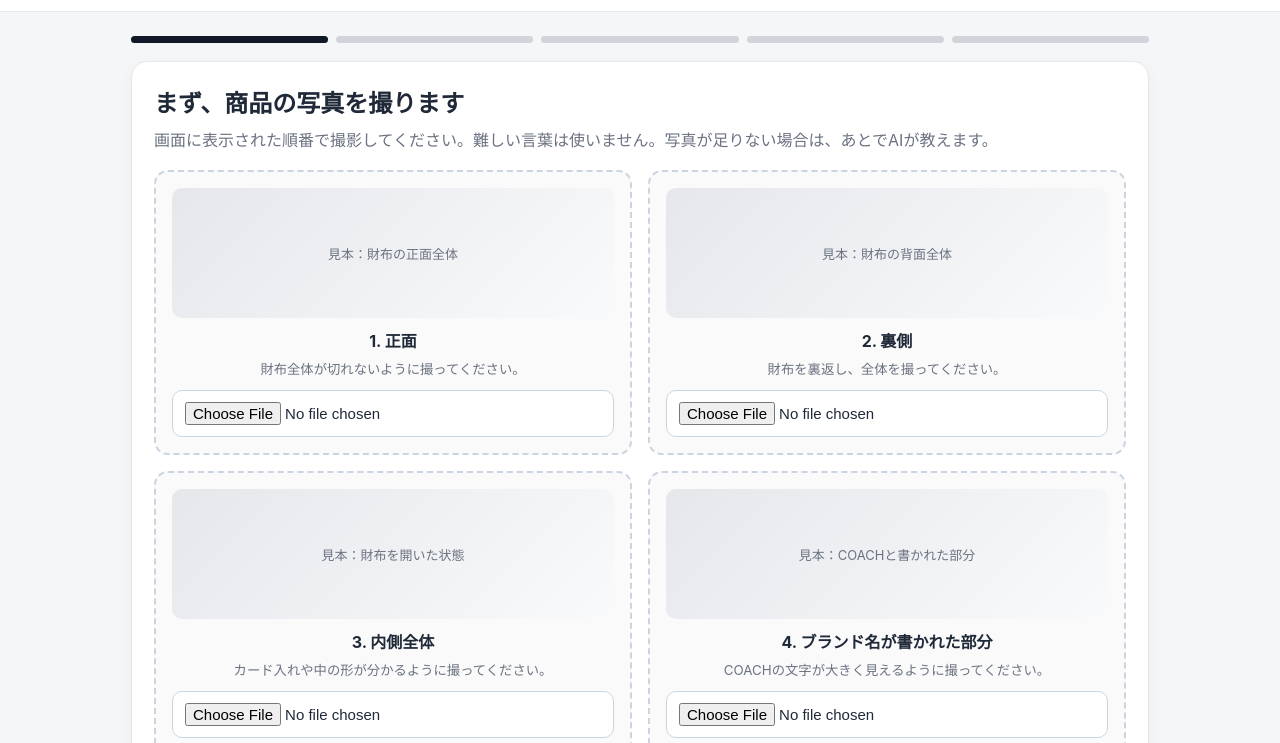
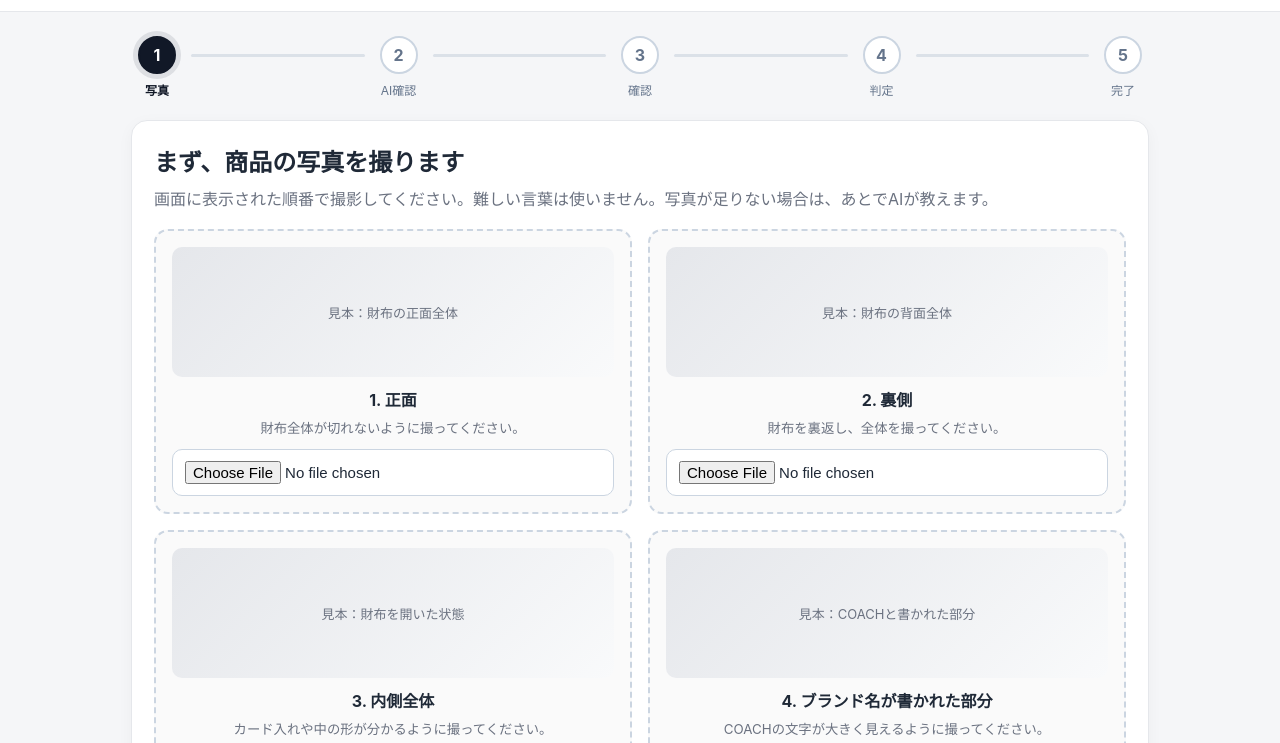
Before and after one commit to sokoneya-system/sokoneya-assessment-os, a plain HTML site: page index.html in a window 1280 px wide. Shown: the part 60-803 px from the top of the page. Drawn offline with Linux system fonts and the light colour scheme.

Commit message:
index.html

```diff
--- a/index.html
+++ b/index.html
@@ -49,18 +49,57 @@
     white-space:nowrap;
   }
   main{max-width:1050px;margin:24px auto;padding:0 16px 60px}
-  .progress{
+  .stepper{
     display:grid;
-    grid-template-columns:repeat(5,1fr);
+    grid-template-columns:auto 1fr auto 1fr auto 1fr auto 1fr auto;
+    align-items:start;
     gap:8px;
-    margin-bottom:18px;
+    margin-bottom:22px;
   }
-  .progress div{
-    height:7px;
-    background:#d1d5db;
+  .step{
+    display:flex;
+    flex-direction:column;
+    align-items:center;
+    min-width:52px;
+  }
+  .circle{
+    width:38px;
+    height:38px;
+    border-radius:50%;
+    border:2px solid #cbd5e1;
+    background:#fff;
+    display:flex;
+    align-items:center;
+    justify-content:center;
+    font-weight:700;
+    color:#64748b;
+  }
+  .label{
+    margin-top:7px;
+    font-size:12px;
+    color:#64748b;
+    white-space:nowrap;
+  }
+  .line{
+    height:3px;
+    background:#dbe1e8;
+    margin-top:18px;
     border-radius:999px;
   }
-  .progress .active{background:var(--accent)}
+  .step.done .circle{
+    background:#0f766e;
+    border-color:#0f766e;
+    color:#fff;
+  }
+  .step.done .label{color:#0f766e;font-weight:700}
+  .step.active .circle{
+    background:#111827;
+    border-color:#111827;
+    color:#fff;
+    box-shadow:0 0 0 5px rgba(17,24,39,.10);
+  }
+  .step.active .label{color:#111827;font-weight:700}
+  .line.done{background:#0f766e}
   .card{
     background:var(--card);
     border:1px solid var(--line);
@@ -215,7 +254,7 @@
   .report h3{margin-top:0}
   @media (max-width:700px){
     .grid{grid-template-columns:1fr}
-    .progress{grid-template-columns:repeat(5,1fr)}
+    .stepper{gap:3px}.circle{width:32px;height:32px;font-size:13px}.line{margin-top:15px}.label{font-size:10px}
     .score{grid-template-columns:1fr}
     .header-inner{align-items:flex-start}
   }
@@ -239,8 +278,16 @@
 </header>
 
 <main>
-  <div class="progress">
-    <div class="active" id="p1"></div><div id="p2"></div><div id="p3"></div><div id="p4"></div><div id="p5"></div>
+  <div class="stepper" aria-label="査定の進行状況">
+    <div class="step active" id="s1"><div class="circle">1</div><div class="label">写真</div></div>
+    <div class="line" id="l1"></div>
+    <div class="step" id="s2"><div class="circle">2</div><div class="label">AI確認</div></div>
+    <div class="line" id="l2"></div>
+    <div class="step" id="s3"><div class="circle">3</div><div class="label">確認</div></div>
+    <div class="line" id="l3"></div>
+    <div class="step" id="s4"><div class="circle">4</div><div class="label">判定</div></div>
+    <div class="line" id="l4"></div>
+    <div class="step" id="s5"><div class="circle">5</div><div class="label">完了</div></div>
   </div>
 
   <section class="card" id="step1">
@@ -421,7 +468,12 @@
 function go(n){
   for(let i=1;i<=5;i++){
     document.getElementById('step'+i).classList.toggle('hidden', i!==n);
-    document.getElementById('p'+i).classList.toggle('active', i<=n);
+    const step = document.getElementById('s'+i);
+    step.classList.toggle('done', i < n);
+    step.classList.toggle('active', i === n);
+    if (i < 5) {
+      document.getElementById('l'+i).classList.toggle('done', i < n);
+    }
   }
   const labels=[
     '',
```
